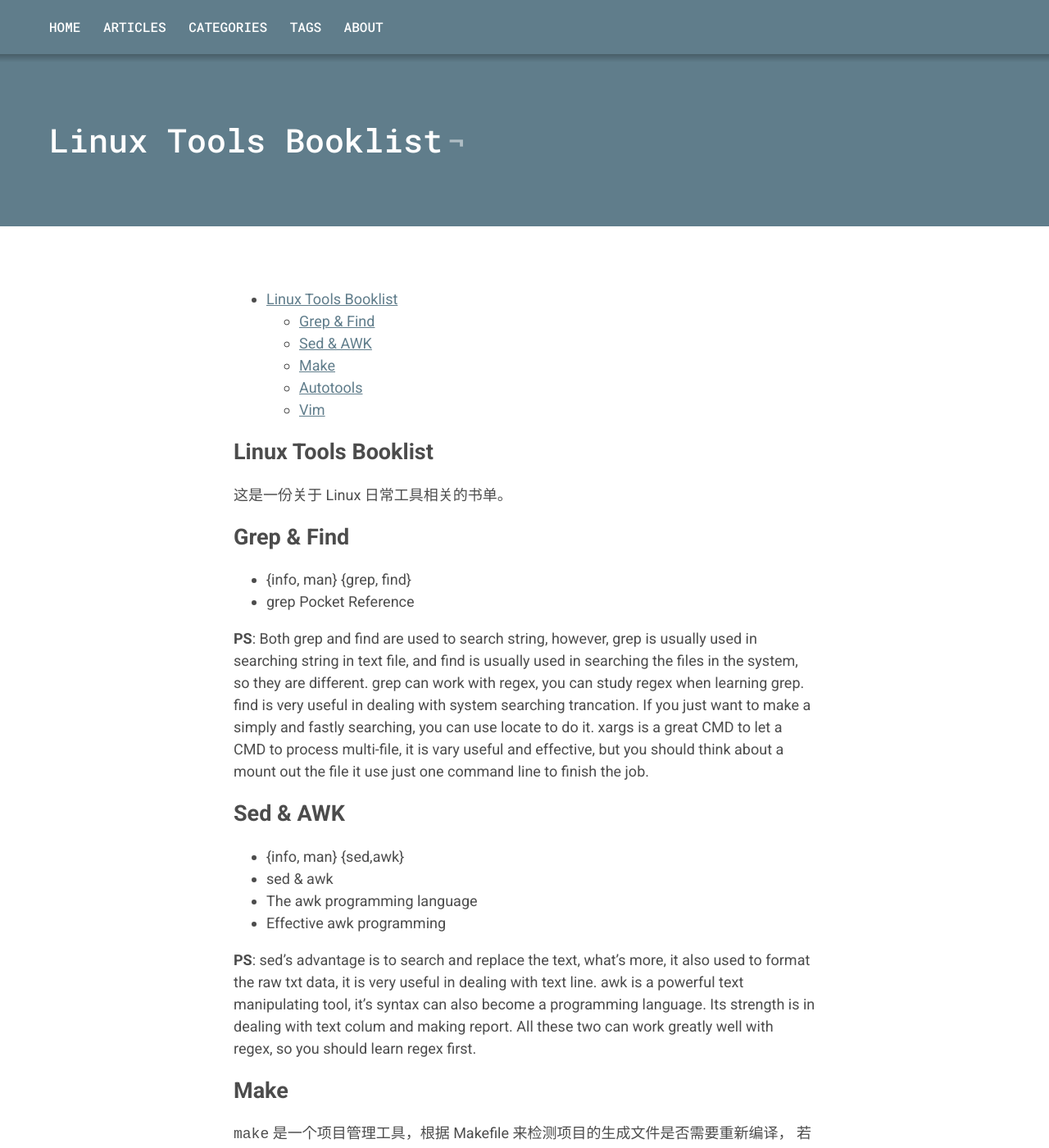
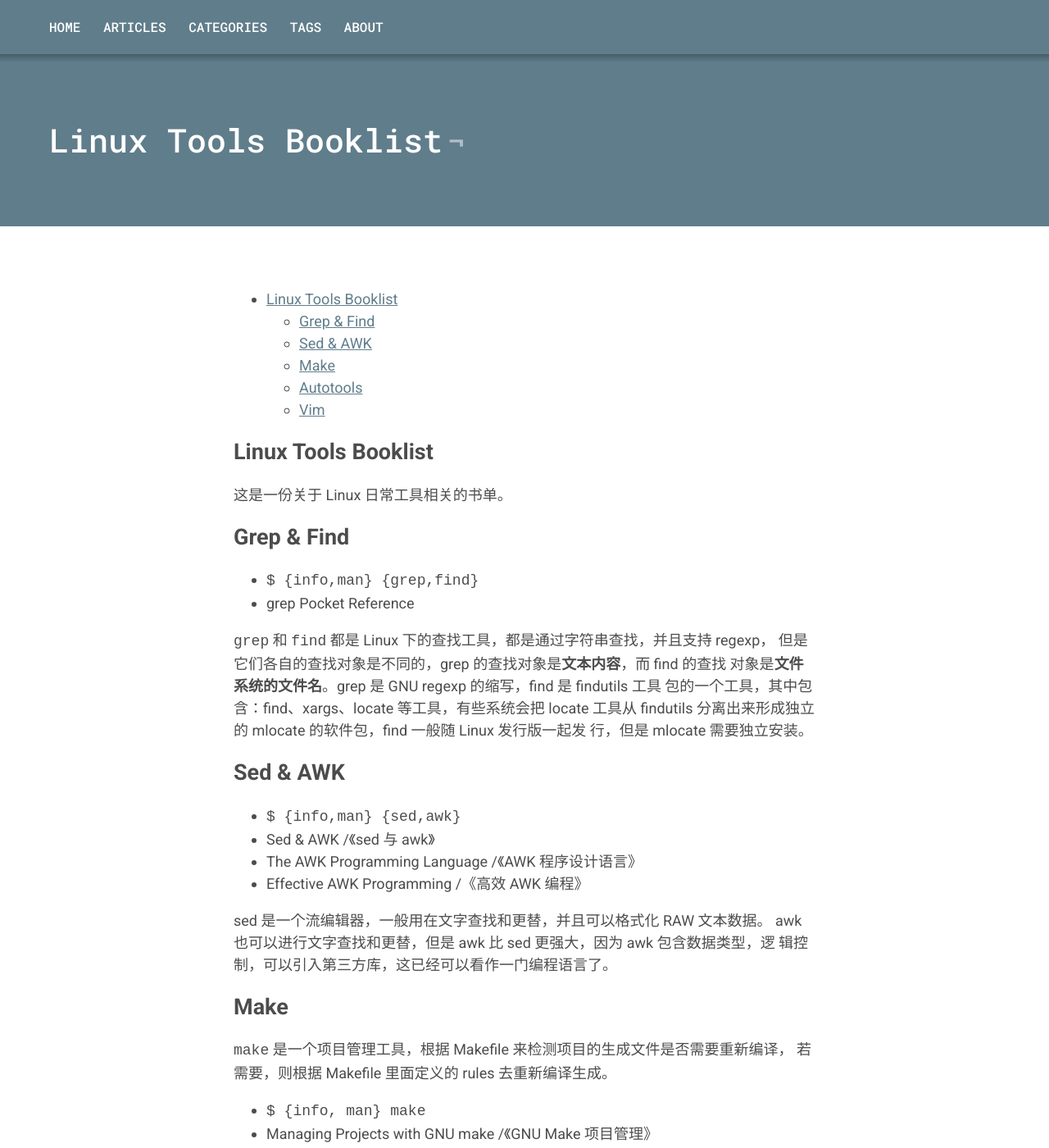
Before and after one commit to ishbguy/ishbguy.github.io, a Jekyll site: the page built from _posts/2017-07-24-Linux-Tools-Booklist.md, in a window 1280 px wide and 1400 px high. Shown: the whole window at 82% size. Built offline with Jekyll 4.4.1, drawn with Linux system fonts in a browser that asks for light colours.

Commit message:
Add Chinese content.

```diff
--- a/_posts/2017-07-24-Linux-Tools-Booklist.md
+++ b/_posts/2017-07-24-Linux-Tools-Booklist.md
@@ -15,32 +15,26 @@ tags: Tools Vim
 
 ## Grep & Find
 
-+ {info, man} {grep, find}
++ `$ {info,man} {grep,find}`
 + grep Pocket Reference
 
-**PS**: Both grep and find are used to search string, however, grep is usually
-used in searching string in text file, and find is usually used in searching
-the files in the system, so they are different. grep can work with regex, you
-can study regex when learning grep. find is very useful in dealing with system
-searching trancation. If you just want to make a simply and fastly searching,
-you can use locate to do it. xargs is a great CMD to let a CMD to process
-multi-file, it is vary useful and effective, but you should think about a
-mount out the file it use just one command line to finish the job.
-
+`grep` 和 `find` 都是 Linux 下的查找工具，都是通过字符串查找，并且支持 regexp，
+但是它们各自的查找对象是不同的，grep 的查找对象是**文本内容**，而 find 的查找
+对象是**文件系统的文件名**。grep 是 GNU regexp 的缩写，find 是 findutils 工具
+包的一个工具，其中包含：find、xargs、locate 等工具，有些系统会把 locate 工具从
+findutils 分离出来形成独立的 mlocate 的软件包，find 一般随 Linux 发行版一起发
+行，但是 mlocate 需要独立安装。
 
 ## Sed & AWK
 
-+ {info, man} {sed,awk}
-+ sed & awk
-+ The awk programming language
-+ Effective awk programming
++ `$ {info,man} {sed,awk}`
++ Sed & AWK /《sed 与 awk》
++ The AWK Programming Language /《AWK 程序设计语言》
++ Effective AWK Programming /《高效 AWK 编程》
 
-**PS**: sed's advantage is to search and replace the text, what's more, it also
-used to format the raw txt data, it is very useful in dealing with text line.
-awk is a powerful text manipulating tool, it's syntax can also become a
-programming language. Its strength is in dealing with text colum and making
-report. All these two can work greatly well with regex, so you should learn
-regex first.
+sed 是一个流编辑器，一般用在文字查找和更替，并且可以格式化 RAW 文本数据。
+awk 也可以进行文字查找和更替，但是 awk 比 sed 更强大，因为 awk 包含数据类型，逻
+辑控制，可以引入第三方库，这已经可以看作一门编程语言了。
 
 ## Make
 
```
